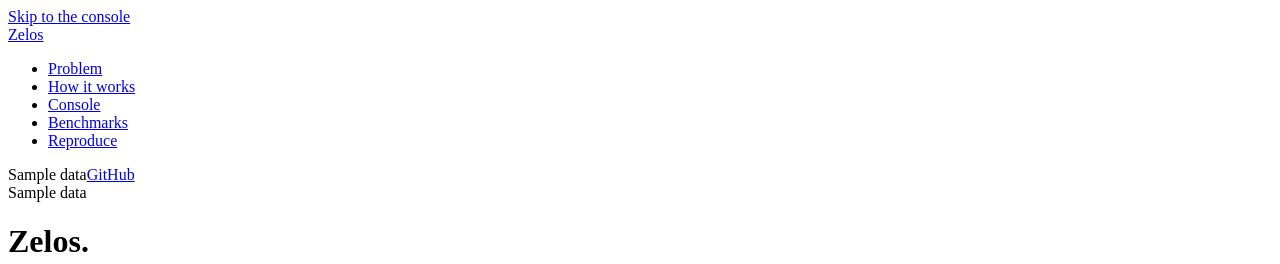
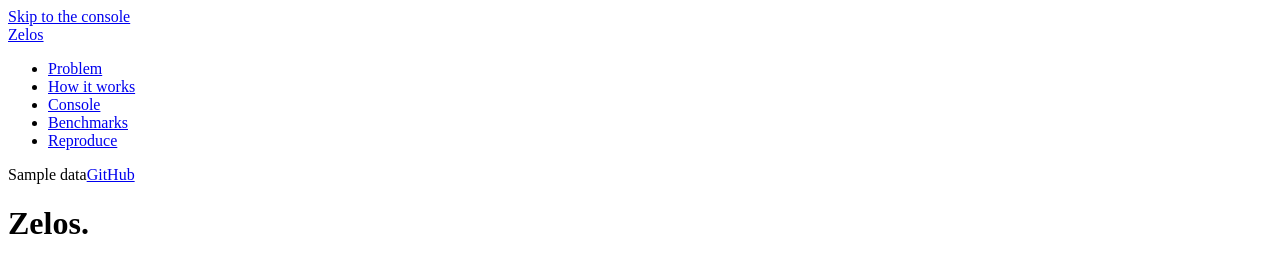
Before and after one commit to simon-derock/zelos, a React (Vite) app in the folder web/: page / in a window 1280 px wide. Shown: the top 264 px of the page. Built offline with nearby package versions, Linux system fonts and the light colour scheme; no server answers; the HTML template or start-up script is replaced by a standard one.

Commit message:
feat(web): tighten hero spacing, single sample-data pill

```diff
--- a/web/src/App.tsx
+++ b/web/src/App.tsx
@@ -52,7 +52,7 @@
       <a className="skip" href="#console">Skip to the console</a>
       <Nav sample={sample} />
       <main>
-        <Hero sample={sample} />
+        <Hero />
         <Problem />
         <Pipeline />
         {data ? (
--- a/web/src/components/Hero.tsx
+++ b/web/src/components/Hero.tsx
@@ -27,12 +27,11 @@
   return out
 }
 
-export function Hero({ sample }: { sample: boolean }) {
+export function Hero() {
   const cells = useMemo(() => cellField(7, 46, 1200, 520), [])
   return (
     <header className="hero" id="top">
       <div className="hero-inner">
-        {sample && <span className="pill pill-sample">Sample data</span>}
         <h1 className="hero-title">Zelos.</h1>
         <p className="hero-sub">Every organ-on-a-chip image, certified.</p>
         <p className="hero-copy">
```
Also changed, not shown: web/src/styles.css (+3 -4 lines).
